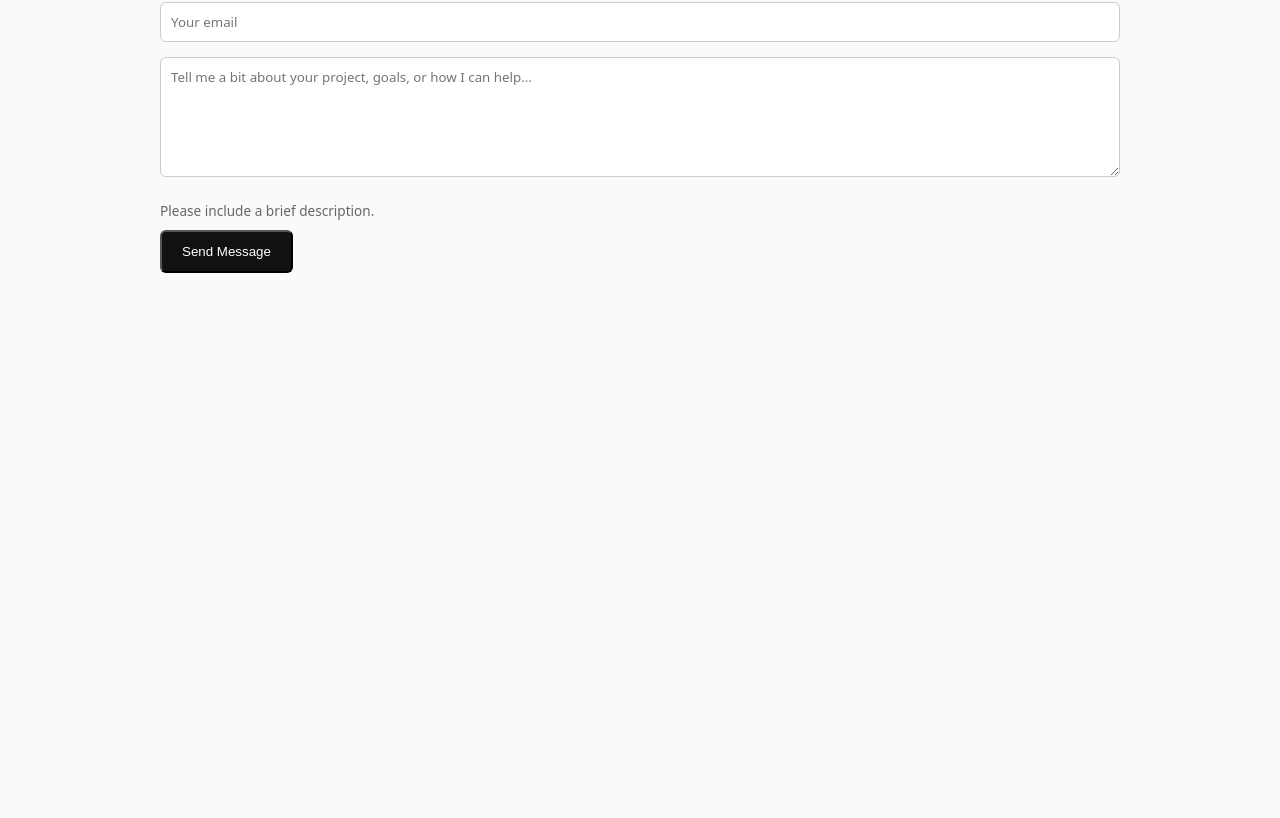
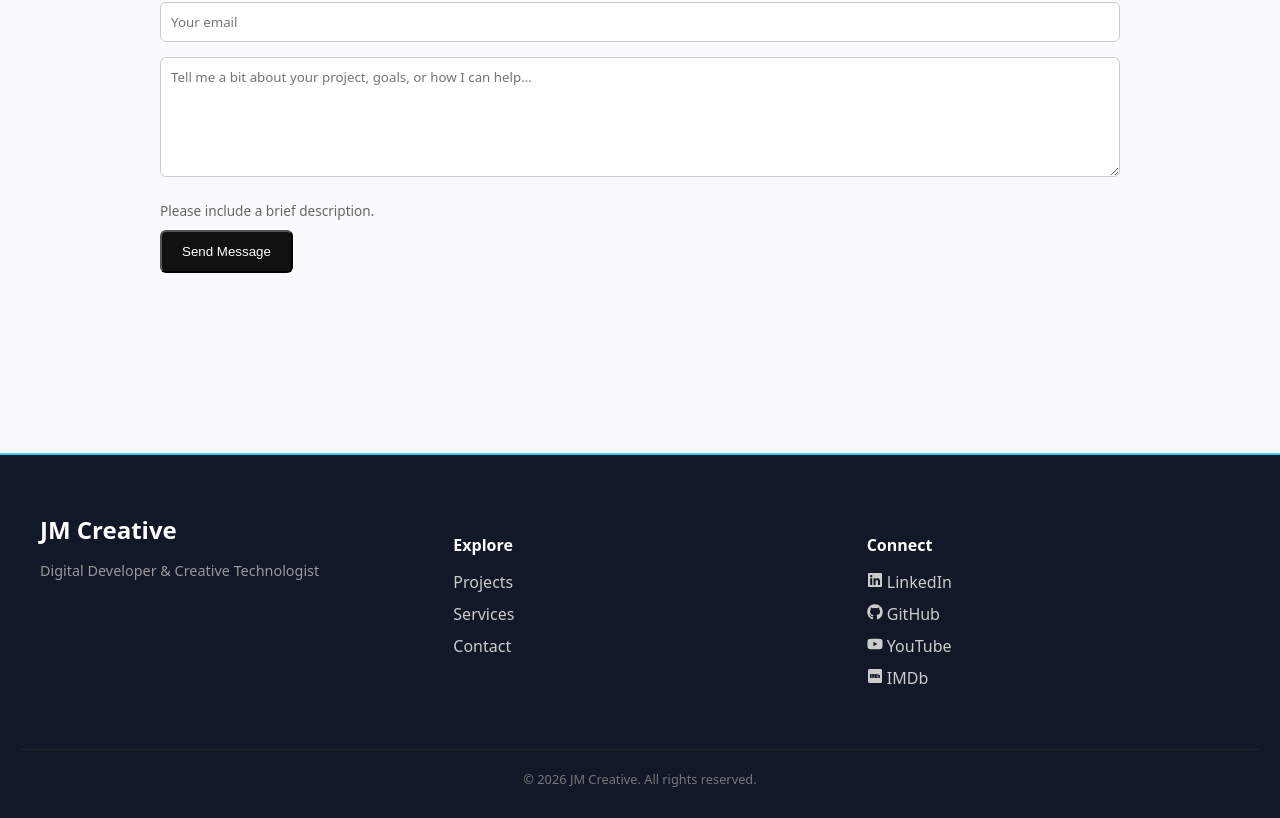
Before and after one commit to jeanMachadoNotes/portfolio-frontend, a React (Vite) app: page /contact in a window 1280 px wide. Shown: the part 209-1027 px from the top of the page. Before the commit the page ends 800 px from the top, so only its background shows below. Built offline with nearby package versions, Linux system fonts and the light colour scheme.

Commit message:
Added footer section with links

```diff
--- a/package.json
+++ b/package.json
@@ -13,6 +13,7 @@
     "react": "^19.2.0",
     "react-dom": "^19.2.0",
     "react-ga4": "^2.1.0",
+    "react-icons": "^5.5.0",
     "react-router-dom": "^7.13.0"
   },
   "devDependencies": {
--- a/src/App.jsx
+++ b/src/App.jsx
@@ -7,6 +7,7 @@ import Services from "./pages/Services";
 import Projects from "./pages/Projects";
 import Contact from "./pages/Contact";
 import AnalyticsTracker from "./components/AnalyticsTracker";
+import Footer from "./components/Footer";
 
 ReactGA.initialize("G-XRG25XWWVT");
 ReactGA.send("pageview");
@@ -26,6 +27,7 @@ function App() {
             <Route path="/contact" element={<Contact />}/>
           </Routes>
         </div>
+        <Footer />
       </div>
     </>
   );
--- a/src/components/Footer.jsx
+++ b/src/components/Footer.jsx
@@ -0,0 +1,76 @@
+import { FaLinkedin, FaGithub, FaYoutube, FaImdb } from "react-icons/fa";
+import { Link } from "react-router-dom";
+
+function Footer() {
+    return (
+        <footer className="footer">
+            <div className="footer-container">
+
+                <div className="footer-section">
+                    <h3 className="footer-brand">JM Creative</h3>
+                    <p className="footer-tagline">
+                        Digital Developer & Creative Technologist
+                    </p>
+                </div>
+
+                <div className="footer-section">
+                    <h4>Explore</h4>
+                    <Link to="/projects">Projects</Link>
+                    <Link to="/services">Services</Link>
+                    <Link to="/contact">Contact</Link>
+                </div>
+
+                <div className="footer-section">
+                    <h4>Connect</h4>
+
+                    <a
+                        href="https://www.linkedin.com/in/jean-machado-/"
+                        target="_blank"
+                        rel="noopener noreferrer"
+                        aria-label="Jean Machado LinkedIn profile"
+                        className="social-link"
+                    >
+                        <FaLinkedin /> <span>LinkedIn</span>
+                    </a>
+
+                    <a
+                        href="https://github.com/jeanMachadoNotes"
+                        target="_blank"
+                        rel="noopener noreferrer"
+                        aria-label="Jean Machado GitHub profile"
+                        className="social-link"
+                    >
+                        <FaGithub /> <span>GitHub</span>
+                    </a>
+
+                    <a
+                        href="https://www.youtube.com/@LiveTheMachLife"
+                        target="_blank"
+                        rel="noopener noreferrer"
+                        aria-label="Jean Machado YouTube profile"
+                        className="social-link"
+                    >
+                        <FaYoutube /> <span>YouTube</span>
+                    </a>
+
+                    <a
+                        href="https://www.imdb.com/name/nm2359342/?ref_=ext_shr_lnk"
+                        target="_blank"
+                        rel="noopener noreferrer"
+                        aria-label="Jean Machado IMDb profile"
+                        className="social-link"
+                    >
+                        <FaImdb /> <span>IMDb</span>
+                    </a>
+                </div>
+
+            </div>
+            <div className="footer-bottom">
+                © {new Date().getFullYear()} JM Creative. All rights reserved.
+            </div>
+        </footer>
+    );
+}
+
+
+export default Footer;
--- a/src/index.css
+++ b/src/index.css
@@ -346,3 +346,88 @@ form button {
     text-align: center;
   }
 }
+
+
+/* Footer styles */
+
+.footer {
+  position: relative;
+  background-color: #111827;
+  color: #cccccc;
+  padding: 60px 20px 30px;
+  margin-top: 80px;
+  font-family: inherit;
+}
+
+.footer::before {
+  content: "";
+  position: absolute;
+  top: 0;
+  left: 0;
+  width: 100%;
+  height: 2px;
+  background: #46d1fc;
+}
+
+.footer-container {
+  max-width: 1200px;
+  margin: 0 auto;
+  display: grid;
+  grid-template-columns: repeat(3, 1fr);
+  gap: 40px;
+}
+
+.footer-section h3,
+.footer-section h4 {
+  color: #ffffff;
+  margin-bottom: 15px;
+}
+
+.footer-brand {
+  font-size: 1.5rem;
+  font-weight: 600;
+}
+
+.footer-tagline {
+  font-size: 0.9rem;
+  color: #999999;
+}
+
+.footer-section a {
+  display: block;
+  margin-bottom: 10px;
+  text-decoration: none;
+  color: #cccccc;
+  transition: color 0.3s ease;
+}
+
+.footer-section a:hover {
+  color: #ffffff;
+}
+
+.social-link {
+  display: flex;
+  align-items: center;
+  gap: 10px;
+}
+
+.footer-bottom {
+  text-align: center;
+  margin-top: 50px;
+  font-size: 0.8rem;
+  color: #777;
+  border-top: 1px solid #222;
+  padding-top: 20px;
+}
+
+/* Responsive */
+@media (max-width: 768px) {
+  .footer-container {
+    grid-template-columns: 1fr;
+    text-align: center;
+  }
+
+  .social-link {
+    justify-content: center;
+  }
+}
```
Also changed, not shown: 1 other file (tests, documents, lock files or other folders).
